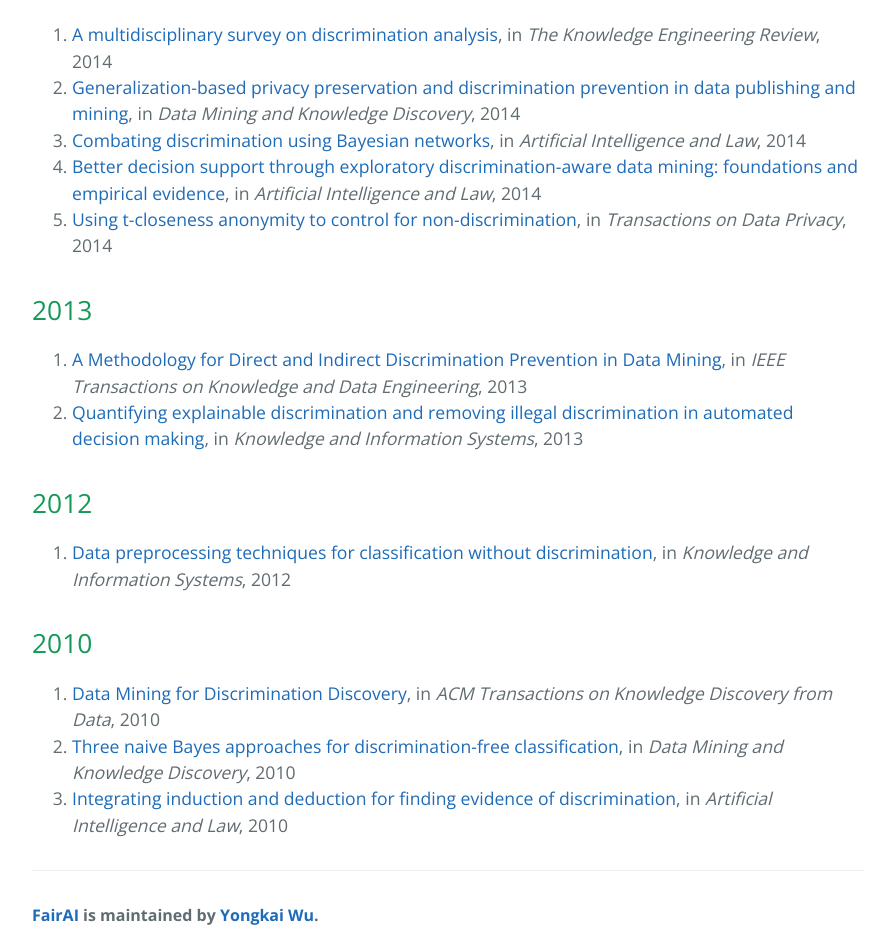
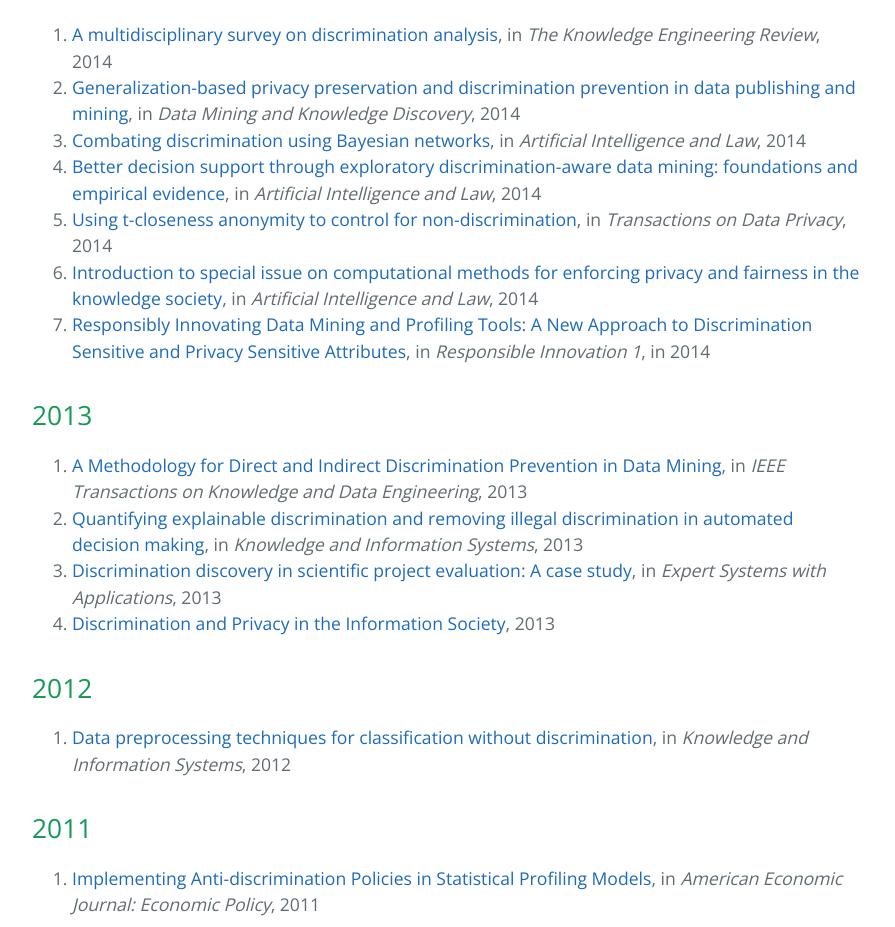
Before and after one commit to minakhan01/FairAI, a Jekyll site: the page built from journal.md, in a window 1280 px wide and 1400 px high, scrolled down 1790 px, cut to the strip 0-927 px from the top of the window. Shown: the whole strip, without its empty margins (192-1087 px from the left). Built offline with Jekyll 4.4.1, drawn with Linux system fonts in a browser that asks for light colours; our own code applies the rules of GitHub Pages for plain Markdown files.

Commit message:
Add papers listed in http://www.fatml.org/resources/relevant-scholarship

```diff
--- a/journal.md
+++ b/journal.md
@@ -42,15 +42,23 @@ layout: default
 3. [Combating discrimination using Bayesian networks](http://link.springer.com/10.1007/s10506-014-9156-4), in *Artificial Intelligence and Law*, 2014
 4. [Better decision support through exploratory discrimination-aware data mining: foundations and empirical evidence](http://link.springer.com/10.1007/s10506-013-9152-0), in *Artificial Intelligence and Law*, 2014
 5. [Using t-closeness anonymity to control for non-discrimination](http://www.tdp.cat/issues11/abs.a196a14.php), in *Transactions on Data Privacy*, 2014
+6. [Introduction to special issue on computational methods for enforcing privacy and fairness in the knowledge society](https://link.springer.com/article/10.1007%2Fs10506-014-9153-7), in *Artificial Intelligence and Law*, 2014
+7. [Responsibly Innovating Data Mining and Profiling Tools: A New Approach to Discrimination Sensitive and Privacy Sensitive Attributes](https://link.springer.com/chapter/10.1007%2F978-94-017-8956-1_19), in *Responsible Innovation 1*, in 2014
 
 ## 2013
 
 1. [A Methodology for Direct and Indirect Discrimination Prevention in Data Mining](http://ieeexplore.ieee.org/document/6175897/), in *IEEE Transactions on Knowledge and Data Engineering*, 2013
 2. [Quantifying explainable discrimination and removing illegal discrimination in automated decision making](http://link.springer.com/10.1007/s10115-012-0584-8), in *Knowledge and Information Systems*, 2013
+3. [Discrimination discovery in scientific project evaluation: A case study](https://www.sciencedirect.com/science/article/pii/S0957417413003023?via%3Dihub), in *Expert Systems with Applications*, 2013
+4. [Discrimination and Privacy in the Information Society](https://link.springer.com/book/10.1007%2F978-3-642-30487-3#editorsandaffiliations), 2013
 
 ## 2012
 
 1. [Data preprocessing techniques for classification without discrimination](http://link.springer.com/10.1007/s10115-011-0463-8), in *Knowledge and Information Systems*, 2012
+
+## 2011
+
+1. [Implementing Anti-discrimination Policies in Statistical Profiling Models](https://www.aeaweb.org/articles?id=10.1257/pol.3.3.206), in *American Economic Journal: Economic Policy*, 2011
 
 ## 2010
 
```
Also changed, not shown: conference.md (+2 -1 lines).
